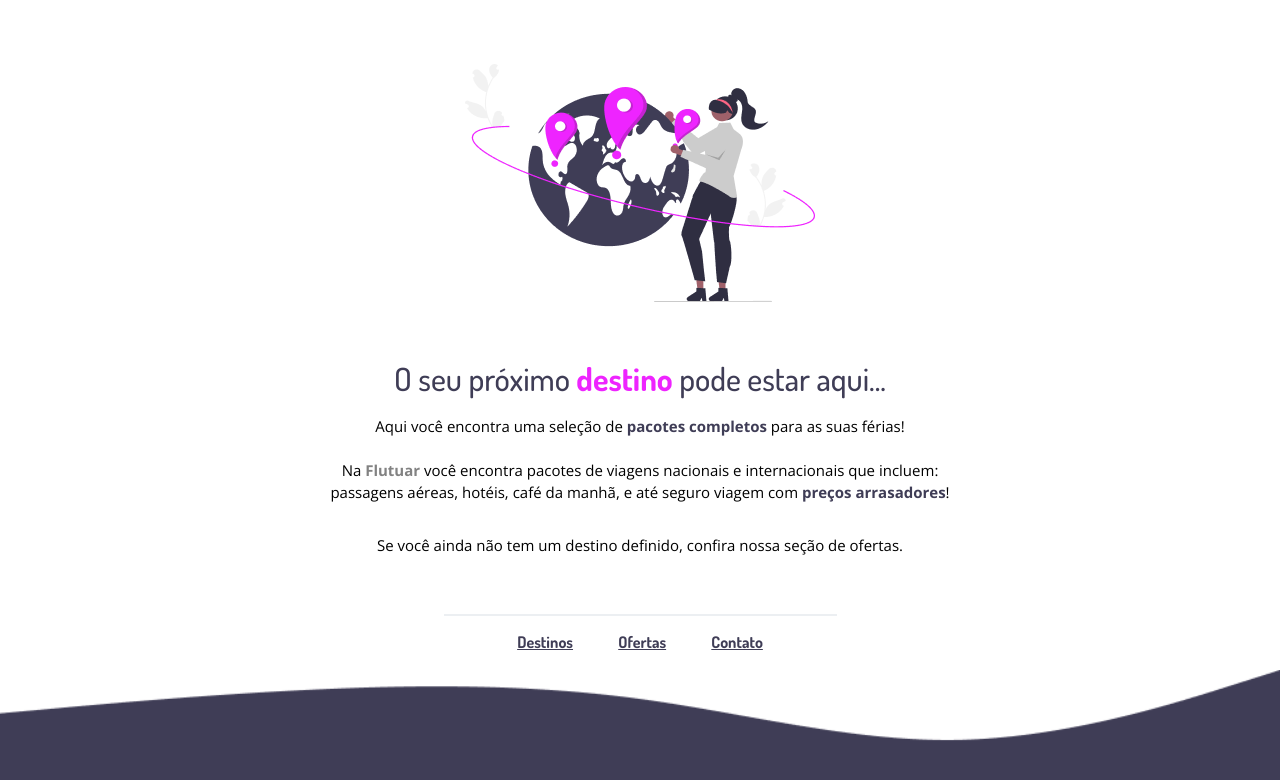
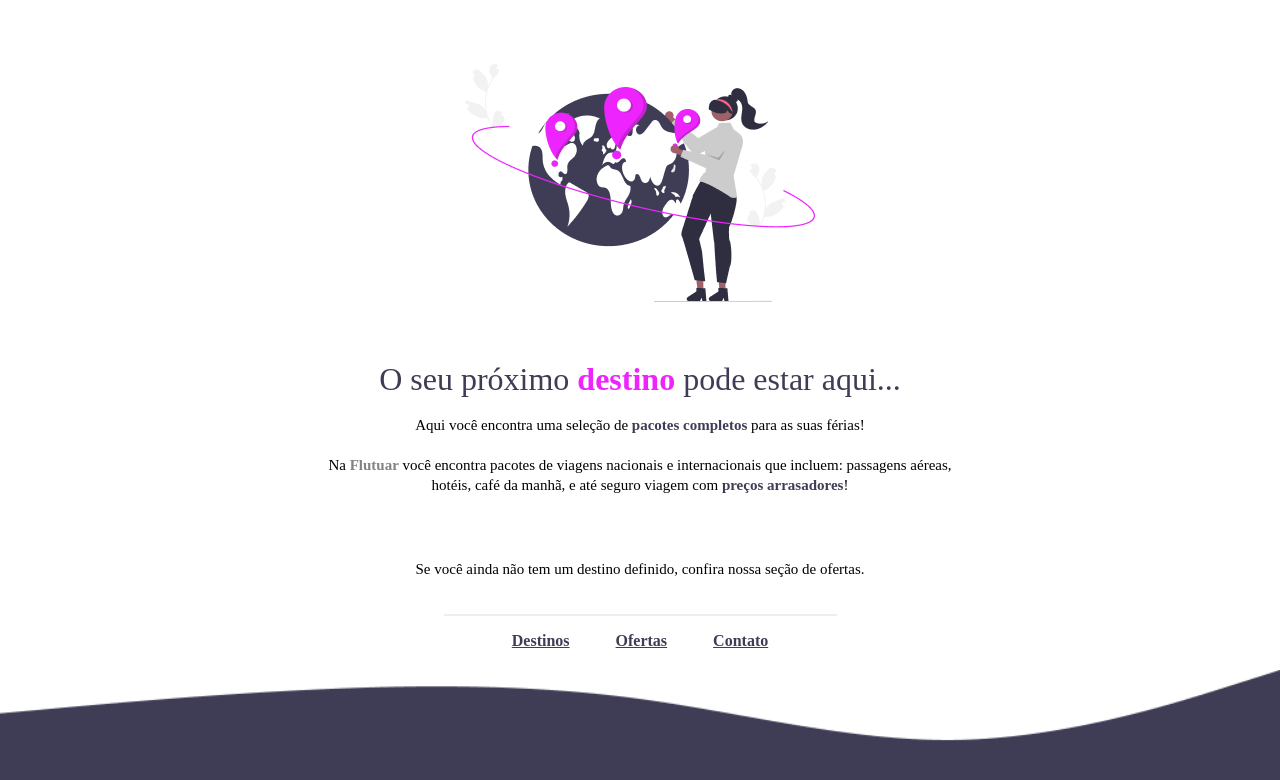
Before and after one commit to DevBrunno/desafio-projeto01, a plain HTML site: page index.html in a window 1280 px wide. Drawn offline with nearby package versions, Linux system fonts and the light colour scheme.

Commit message:
Add files via upload

```diff
--- a/index.html
+++ b/index.html
@@ -27,7 +27,7 @@
 
     <h1>O seu próximo <span>destino</span> pode estar aqui...</h1>
 
-    <p id="firstp">
+    <p id="text1">
       Aqui você encontra uma seleção de <span>pacotes completos</span> para as suas férias!
 
         <br/>
--- a/style.css
+++ b/style.css
@@ -1,5 +1,5 @@
 body {
-  font-family: 'Dosis';
+  font-family: 'Dosis' sans-serif;
 
   text-align: center;
 }
@@ -16,7 +16,7 @@ body {
 }
 
 h1 {
-  font-family: 'Dosis';
+  font-family: 'Dosis' sans-serif;
 
   color: #3F3D56;
 
@@ -33,7 +33,7 @@ h1 span {
 }
 
 #firstp {
-  font-family: 'Open Sans';
+  font-family: 'Open Sans' sans-serif;
 
   font-weight: 400;
   font-size: 15px;
@@ -43,7 +43,7 @@ h1 span {
 }
 
 p {
-  font-family: 'Open Sans';
+  font-family: 'Open Sans' sans-serif;
 
   font-weight: 400;
   font-size: 15px;
```
